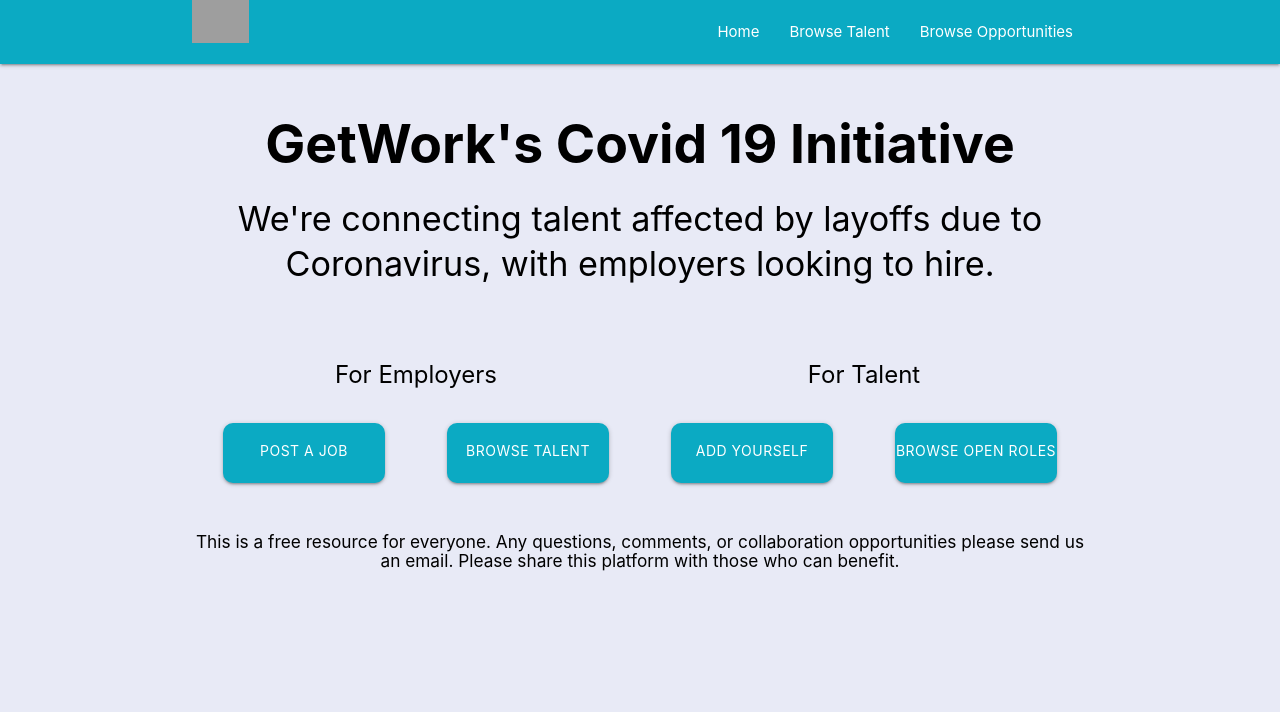
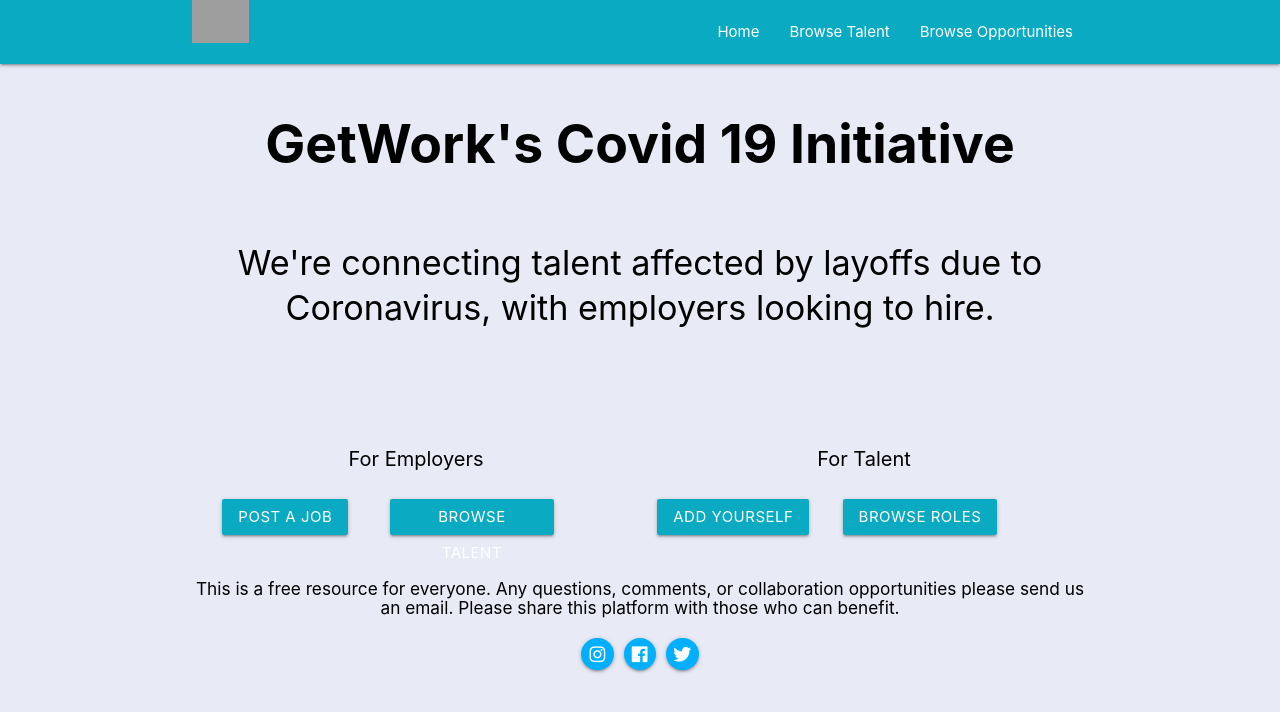
Before and after one commit to FuzzySid/getwork-covid19, a React (Create React App) app: page / in a window 1280 px wide. Shown: the top 712 px of the page. Built offline with nearby package versions, Linux system fonts and the light colour scheme; grey boxes are pictures that could not be loaded.

Commit message:
handlers set and social media icons added

```diff
--- a/public/index.html
+++ b/public/index.html
@@ -15,7 +15,9 @@
       user's mobile device or desktop. See https://developers.google.com/web/fundamentals/web-app-manifest/
     -->
     <link rel="stylesheet" href="https://cdnjs.cloudflare.com/ajax/libs/materialize/1.0.0/css/materialize.min.css">
-
+    <!-- font awesome -->
+  <link rel="stylesheet" href="https://use.fontawesome.com/releases/v5.0.13/css/all.css" integrity="sha384-DNOHZ68U8hZfKXOrtjWvjxusGo9WQnrNx2sqG0tfsghAvtVlRW3tvkXWZh58N9jp" crossorigin="anonymous">
+  <!--Import Google Icon Font-->
 
     <!-- <link href="https://fonts.googleapis.com/icon?family=Material+Icons" rel="stylesheet"> -->
 
--- a/src/components/Forms/TalentForm.js
+++ b/src/components/Forms/TalentForm.js
@@ -17,13 +17,19 @@
                 <label htmlFor="name">Name</label>
               </div>
               <div className="input-field inline col s6">
-              <div className="col s6">
+                <div className="row">
+                  <div className="col m2">
+                    <label><h6>Currently</h6></label>
+                  </div>
+                </div>
+              <div className="col s12 m5">
+
               <label>
                   <input name="group1" type="radio" />
                   <span>Working</span>
               </label>
               </div>
-             <div className="col s6 inline-field">
+             <div className="col s12 m5 ">
              <label>
                   <input name="group1" type="radio"/>
                   <span>Student</span>
@@ -45,8 +51,15 @@
               </div>
 
               <div className="input-field col s6">
-                <input id="Sector" type="text" className="validate" />
-                <label htmlFor="Sector">Sector</label>
+                          <select id="sector">
+                  <option value="" disabled selected>Sector</option>
+                  <option value="1">Option 1</option>
+                  <option value="2">Option 2</option>
+                  <option value="3">Option 3</option>
+                </select>
+                <label htmlFor="sector">Sector</label>
+                {/* <input id="Sector" type="text" className="validate" />
+                <label htmlFor="Sector">Sector</label> */}
               </div>
             </div>
             <div className="row">
--- a/src/components/Main/Main.css
+++ b/src/components/Main/Main.css
@@ -28,12 +28,19 @@
   background: #A4A1CB !important;
   width: auto;
 }
-.card-title{
-  font-size: 24px !important;
-  font-weight: 400 !important;
+.btn-title{
+  font-size: 20px;
 }
 .main .section{
   max-height: 400px;
+}
+
+.btn-box-talent,.btn-box-roles{
+  margin-top: 20px;
+}
+
+.title-container{
+  text-align: center;
 }
 
 .text-bold-extra{
@@ -47,10 +54,7 @@
 .input-field{
   margin: 0px 0px !important;
 }
-.modal{
-  max-height: 100% !important;
-  overflow-y: hidden !important;
-}
+
 .modal-content{
   margin-bottom: 0px !important;
   padding-bottom: 0px !important;
@@ -61,16 +65,6 @@
 .text-bold{
   font-weight: 400;
 }
-.main .big-btn{
-  height: 60px;
-  width: 80%;
-  border-radius: 10px;
-  font-size: 14px;
-  text-align: center;
-  margin: auto;
-  /* line-height: 1rem; */
-  padding: 10px 0px;
-}
 
 .main-btn-text{
   width: 100px;
@@ -78,12 +72,10 @@
   text-overflow: ellipsis;
 }
 .btn-box{
-  margin: 10px 0px;
+  margin: 5px 0px;
 }
 
-/* .btn-big-box{
-  margin: 0px 5px;
-} */
+
 .main h5{
   font-weight: 500;
 }
@@ -126,3 +118,10 @@
 footer.page-footer {
   margin: 0;
 }
+
+.social-icons ul li {
+  display:inline-block;
+  vertical-align: top;
+  width: auto;
+  padding: 5px;
+}
--- a/src/components/Main/Main.js
+++ b/src/components/Main/Main.js
@@ -2,7 +2,6 @@
 import './Main.css';
 import M from 'materialize-css';
 import {Link} from 'react-router-dom';
-// import M from 'materialize-css';
 import Footer from '../ui/Footer';
 import TalentForm from '../Forms/TalentForm';
 import JobForm from '../Forms/JobForm';
@@ -11,7 +10,6 @@
   useEffect(()=>{
     var elems = document.querySelectorAll('.modal');
     M.Modal.init(elems, {});
-    // M.FormSelect.init(elems, {});
 
 })
     return(
@@ -24,9 +22,9 @@
               <div class="col s12 m12">
                 <div class="main-text">
                  <h2 className="text-bold-extra">GetWork's Covid 19 Initiative</h2>
-
+                  <br/>
                  <h4 className="text-bold">We're connecting talent affected by layoffs due to Coronavirus, with employers looking to hire.</h4>
-
+                  <br/>
 
                 </div>
               </div>
@@ -34,17 +32,17 @@
         </div>
         <br/>
             <div class="row container">
-        <div class="col s12 m6 btn-big-box container">
-          <div className="row">
-          <span class="card-title">For Employers</span>
+        <div class="col s12 m6 btn-box-roles container left">
+          <div className="row title-container">
+          <span class="btn-title text-center">For Employers</span>
           </div>
           <div className="row">
-            <div className="col s12 m6 btn-box">
+            <div className="col s12 m5 btn-box">
             <a class="modal-trigger big-btn btn" href="#job-post">
               <span class="main-btn-text">POST A JOB</span>
               </a>
             </div>
-            <div className="col s12 m6 btn-box">
+            <div className="col s12 m5 btn-box">
             <Link to="/browse/talent" className="big-btn btn" >
             <span class="main-btn-text">BROWSE TALENT</span>
             </Link>
@@ -52,19 +50,19 @@
           </div>
 
         </div>
-        <div class="col s12 m6 btn-big-box container">
+        <div class="col s12 m6 btn-box-talent container right">
           <div className="row">
-          <span class="card-title">For Talent</span>
+          <span class="btn-title text-center title-container">For Talent</span>
           </div>
           <div className="row">
-            <div className="col s12 m6 btn-box">
+            <div className="col s12 m5 btn-box">
             <a href="#add-talent" className="modal-trigger big-btn btn">
               <span class="main-btn-text">ADD YOURSELF</span>
               </a>
             </div>
-            <div className="col s12 m6 btn-box">
+            <div className="col s12 m5 btn-box">
             <Link to="/browse/roles" className="big-btn btn" >
-              <span class="main-btn-text">BROWSE OPEN ROLES</span>
+              <span class="main-btn-text">BROWSE ROLES</span>
             </Link>
             </div>
           </div>
@@ -74,18 +72,18 @@
       </div>
 
   <div id="job-post" class="modal">
-    <div class="modal-content">
+    <div class="modal-content job-modal">
       <JobForm></JobForm>
 
     </div>
-    <div class="modal-footer">
+    {/* <div class="modal-footer">
       <a href="#!" class="modal-close waves-effect waves-green btn-flat">Cancel</a>
       <a href="#!" class="modal-close waves-effect waves-green btn-flat">Submit</a>
-    </div>
+    </div> */}
   </div>
 
   <div id="add-talent" class="modal">
-    <div class="modal-content">
+    <div class="modal-content talent-modal">
       <TalentForm></TalentForm>
 
     </div>
@@ -102,7 +100,19 @@
               </h6>
               </div>
 
-            <div className="social-icons">
+            <div className="social-icons container row">
+              {/* <p>Connect with us to know more</p> */}
+              <ul>
+              <li><a href="" class="btn-floating btn-small  light-blue accent-3" data-tooltip="Instragram">
+                    <i class="fab fa-instagram"></i>
+                </a></li>
+                <li><a href="" class=" btn-floating btn-small  light-blue accent-3" data-tooltip="Facebook">
+                        <i class="fab fa-facebook"></i>
+                    </a></li>
+                <li><a href="" class=" btn-floating btn-small  light-blue accent-3" data-tooltip="Twitter">
+                    <i class="fab fa-twitter"></i>
+                </a></li>
+              </ul>
 
             </div>
         </div>
--- a/src/components/Roles/BrowseRoles.css
+++ b/src/components/Roles/BrowseRoles.css
@@ -10,7 +10,17 @@
 }
 
 th,tr{
-    padding: 10px;
-    margin: 10px;
-    width: 100px;
+    margin: 5px 20px;
+    /* width: 200px;
+    */
+    padding: 5px 40px;
 }
+
+th{
+    font-weight: 600;
+
+}
+
+td{
+    text-align: center;
+}
--- a/src/components/Roles/BrowseRoles.js
+++ b/src/components/Roles/BrowseRoles.js
@@ -96,42 +96,28 @@
           <tr className="field-names">
               <th>Date Posted</th>
               <th>Company</th>
-              <th>Company Sector</th>
-              <th>Company Description</th>
+              <th> Sector</th>
+              <th>Description</th>
               <th>Role/Title</th>
               <th>Hiring</th>
               <th>Location</th>
               <th>Point of Contact</th>
-              <th>Job Description Link</th>
+              <th>Job Link</th>
           </tr>
         </thead>
 
         <tbody>
-          {/* <tr>
-             <td>1/2/19</td>
-            <td>Gintech</td>
-            <td>IT</td>
-            <td>blah blah blah</td>
-            <td>Data Analyst</td>
-            <td>Intern</td>
-            <td>Amsterdam</td>
-            <td>-</td>
-            <td>tempurl.com</td>
 
-          </tr> */}
         {tableData}
         </tbody>
       </table>
             </div>
             <div id="job-post" class="modal">
-    <div class="modal-content">
+    <div class="modal-content role-modal">
       <JobForm></JobForm>
 
     </div>
-    <div class="modal-footer">
-      <a href="#!" class="modal-close waves-effect waves-green btn-flat">Cancel</a>
-      <a href="#!" class="modal-close waves-effect waves-green btn-flat">Submit</a>
-    </div>
+
   </div>
 
         </div>
--- a/src/components/Talent/BrowseTalent.css
+++ b/src/components/Talent/BrowseTalent.css
@@ -10,12 +10,7 @@
     background: #ffffff
 }
 
-/* th,tr{
-    padding: 20px;
+.filter-btn{
     margin: 10px;
-    width: 250px;
+    /* padding: 10px; */
 }
-
-td{
-    width: 70%;
-} */
```
Also changed, not shown: src/components/Forms/JobForm.js (+67 -9 lines), src/components/Talent/BrowseTalent.js (+13 -5 lines).
